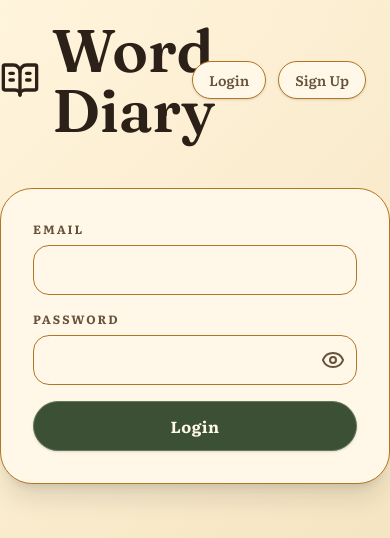
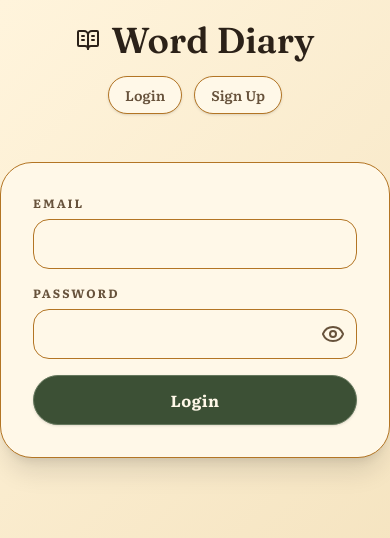
Before and after one commit to williamj20/Word-Diary, a Next.js app: page /login in a window 390 px wide. Shown: the top 538 px of the page. Built offline with nearby package versions, Linux system fonts and the light colour scheme; no server answers.

Commit message:
Remove extra await, make css more responsive to smaller screen size

```diff
--- a/src/app/(diary)/components/add-word.tsx
+++ b/src/app/(diary)/components/add-word.tsx
@@ -75,7 +75,7 @@ const AddWord = () => {
             }}
             onKeyDown={handleInputKeyDown}
             placeholder="Enter a word"
-            className="flex-1 px-6 py-3 text-lg font-semibold text-[var(--ink)] outline-none placeholder:text-[var(--ink-muted)]"
+            className="min-w-0 flex-1 px-6 py-3 text-lg font-semibold text-[var(--ink)] outline-none placeholder:text-[var(--ink-muted)]"
           />
           <div className="flex gap-2 pr-1">
             <button
--- a/src/app/layout.tsx
+++ b/src/app/layout.tsx
@@ -34,13 +34,13 @@ const RootLayout = ({
             className="flex items-center justify-center gap-3"
             aria-label="Word Diary home"
           >
-            <BookOpenText className="h-10 w-10" />
-            <h1 className="display-font text-6xl font-semibold text-[var(--ink)]">
+            <BookOpenText className="h-6 w-6 sm:h-10 lg:w-10" />
+            <h1 className="display-font text-4xl font-semibold text-[var(--ink)] lg:text-6xl">
               Word Diary
             </h1>
           </Link>
 
-          <div className="absolute right-6 top-1/2 -translate-y-1/2">
+          <div className="mt-4 flex justify-center sm:absolute sm:right-6 sm:top-1/2 sm:mt-0 sm:-translate-y-1/2">
             <AuthButtons />
           </div>
         </header>
--- a/src/app/lib/actions/auth.ts
+++ b/src/app/lib/actions/auth.ts
@@ -33,7 +33,7 @@ export const signup = async (_state: SignupFormState, formData: FormData) => {
     };
   }
   const supabase = await createSupabaseServerClient();
-  const { error } = await (await supabase).auth.signUp({ email, password });
+  const { error } = await supabase.auth.signUp({ email, password });
 
   if (error) {
     return {
```
